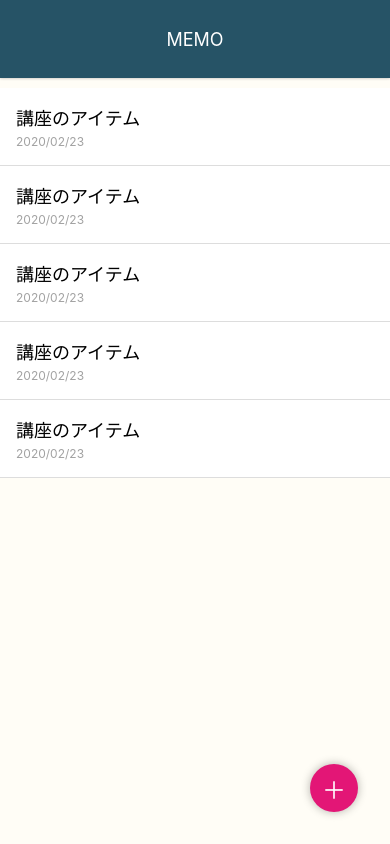
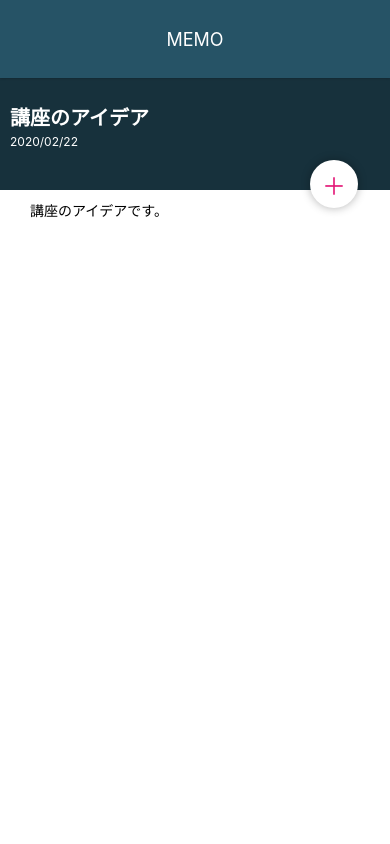
Before and after one commit to pl-pr-pm/memo_app, a React Native app in the folder MemoApp/: screen / in a window 390 px wide. Built offline with nearby package versions, Linux system fonts and the light colour scheme.

Commit message:
create MemoDetailScreen

```diff
--- a/MemoApp/App.js
+++ b/MemoApp/App.js
@@ -1,6 +1,7 @@
 import React from 'react';
 import { StyleSheet, View } from 'react-native';
 import MemoListScreen from './src/screens/MemoListScreen';
+import MemoDetailScreen from './src/screens/MemoDetailScreen';
 import Appbar from './src/components/Appbar';
 
 export default class App extends React.Component {
@@ -8,7 +9,7 @@
     return (
       <View style={styles.container}>
         <Appbar />
-        <MemoListScreen/>
+       <MemoDetailScreen/>
       </View>
     );
   }
--- a/MemoApp/src/elements/CircleButton.js
+++ b/MemoApp/src/elements/CircleButton.js
@@ -3,16 +3,24 @@
 
 class CircleButton extends React.Component {
     render() {
+        const { style, color } = this.props;
+
+        let bgColor = '#E31676';
+        let textColor = '#fff';
+
+        if (color === 'white') {
+            bgColor = '#fff';
+            textColor = '#E31676';
+        }
         return (
-            <View style={styles.circleButton}>
-                <Text style={styles.circleButtonTitle}>
+            <View style={[styles.circleButton, style, {backgroundColor: bgColor}]}>
+                <Text style={[styles.circleButtonTitle, {color: textColor}]}>
                     {this.props.children}
                 </Text>
             </View>
         );
     }
 }
-
 const styles = StyleSheet.create({
     circleButton: {
         position: 'absolute',
@@ -20,7 +28,6 @@
         right: 32,
         width: 48,
         height: 48,
-        backgroundColor: '#E31676',
         borderRadius: 24,
         justifyContent: 'center',
         alignItems: 'center',
@@ -33,7 +40,6 @@
     circleButtonTitle: {
         justifyContent: 'center',
         fontSize: 24,
-        color: '#fff',
     }
 });
 
--- /dev/null
+++ b/MemoApp/src/screens/MemoDetailScreen.js
@@ -0,0 +1,65 @@
+import React from 'react';
+import { StyleSheet, View, Text } from 'react-native';
+import CircleButton from '../elements/CircleButton';
+class MemoDetailScreen extends React.Component {
+    render() {
+        return (
+            <View style={styles.container}>
+                <View>
+                    <View style={styles.memoHeader}>
+                        <View>
+                        <Text style={styles.memoHeaderTitle}>講座のアイデア</Text>
+                        <Text style={styles.memoHeaderDate}>2020/02/22</Text>
+                        </View>
+                    </View>
+                </View>
+                <View style={styles.memoContent}>
+                    <Text>
+                        講座のアイデアです。
+                    </Text>
+                </View>
+
+                <CircleButton color="white" style={styles.editButton}>＋</CircleButton>
+
+            </View>
+        );
+    }
+}
+
+const styles = StyleSheet.create({
+    container: {
+        flex: 1,
+        width: '100%',
+    },
+    memoHeader: {
+        height:180,
+        backgroundColor: '#17313C',
+        justifyContent: 'center',
+        padding: 10,
+        paddingTop: 10,
+    },
+    memoHeaderTitle: {
+        paddingTop: 50,
+        fontSize:20,
+        fontWeight: 'bold',
+        color: '#fff',
+        marginBottom: 3,
+    },
+    memoHeaderDate: {
+        fontSize:12,
+        color: '#fff',
+    },
+    memoContent: {
+        paddingTop: 10,
+        paddingRight: 30,
+        paddingLeft: 30,
+        paddingBottom: 30,
+        backgroundColor: '#fff',
+        flex: 1,
+    },
+    editButton:{
+        top: 150,
+    }
+});
+
+export default MemoDetailScreen;
```
